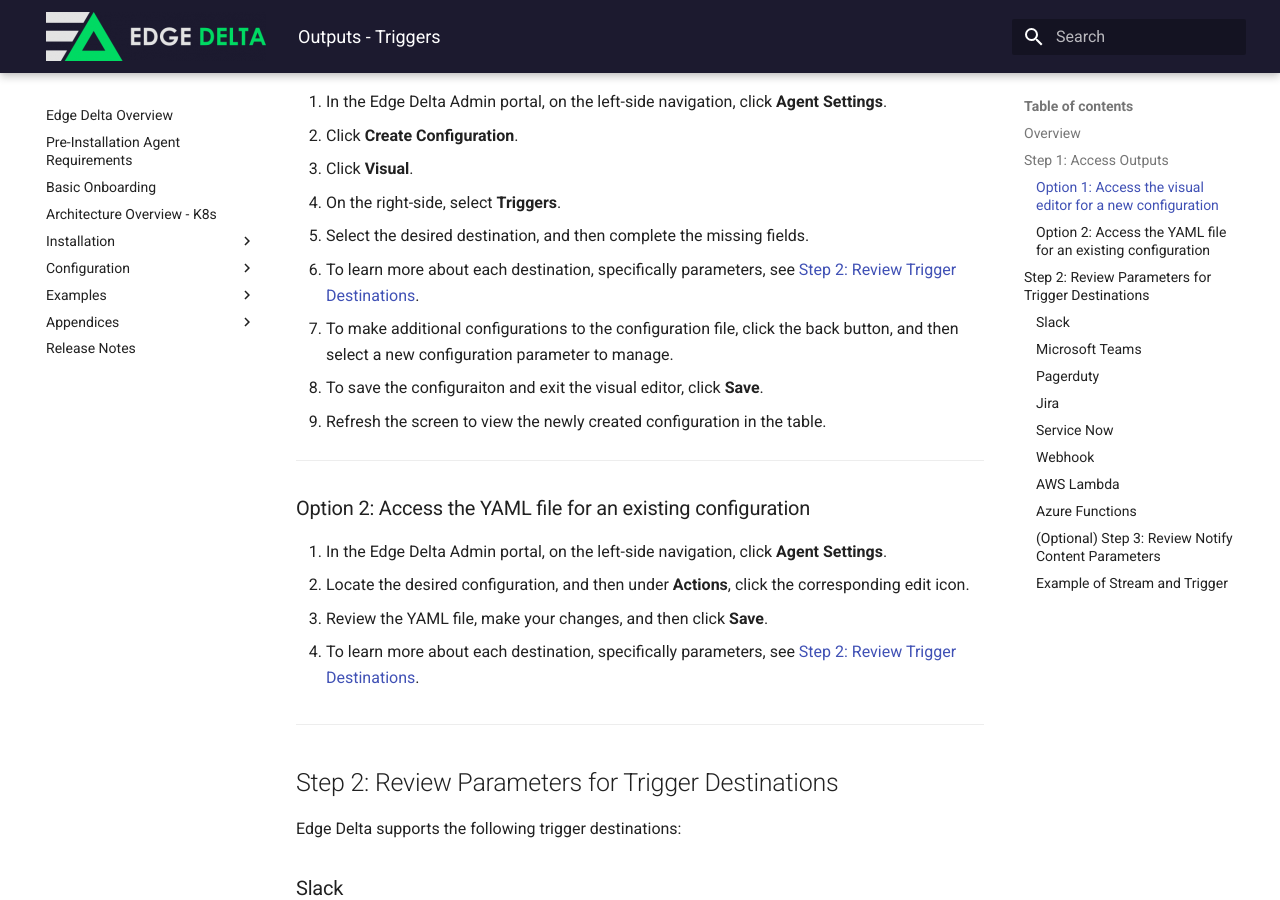
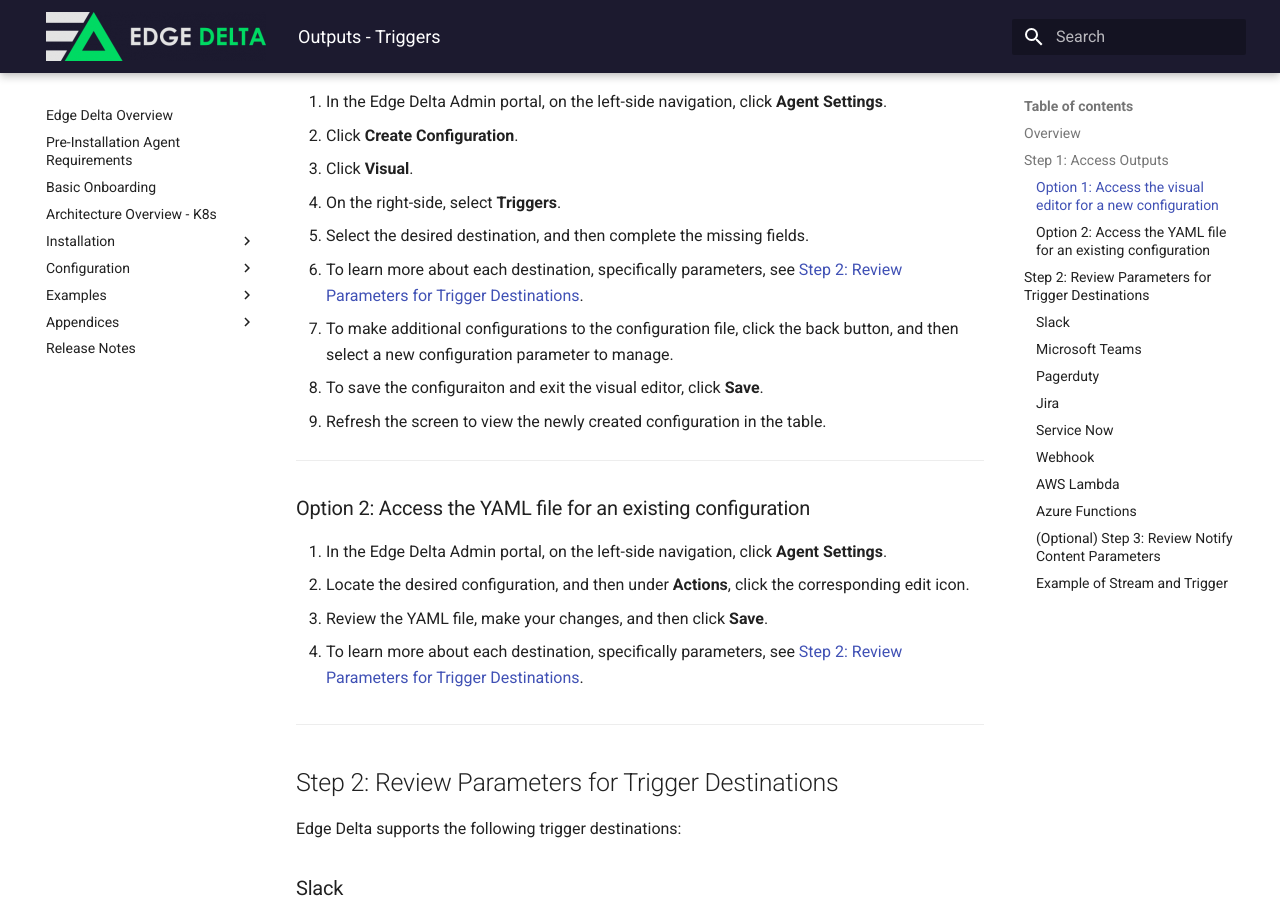
Before and after one commit to edgedelta/docs, an MkDocs documentation site: the page built from docs/configuration/outputs-triggers.md, in a window 1280 px wide and 900 px high, scrolled down 917 px. Built offline with MkDocs 1.6.1 and Material for MkDocs 9.7.7, drawn with Linux system fonts in a browser that asks for light colours.

Commit message:
Update outputs-triggers.md

```diff
--- a/docs/configuration/outputs-triggers.md
+++ b/docs/configuration/outputs-triggers.md
@@ -42,7 +42,7 @@ At a high level, there are 2 ways to manage **Outputs**:
 4. On the right-side, select **Triggers**.
 5. Select the desired destination, and then complete the missing fields.
 
-  * To learn more about each destination, specifically parameters, see [Step 2: Review Trigger Destinations](#step-2-review-trigger-destinations).
+  * To learn more about each destination, specifically parameters, see [Step 2: Review Parameters for Trigger Destinations](#step-2-review-parameters-for-trigger-destinations).
 
 6. To make additional configurations to the configuration file, click the back button, and then select a new configuration parameter to manage.
 7. To save the configuraiton and exit the visual editor, click **Save**.
@@ -56,7 +56,7 @@ At a high level, there are 2 ways to manage **Outputs**:
 2. Locate the desired configuration, and then under **Actions**, click the corresponding edit icon.
 3. Review the YAML file, make your changes, and then click **Save**.
 
-* To learn more about each destination, specifically parameters, see [Step 2: Review Trigger Destinations](#step-2-review-trigger-destinations).
+* To learn more about each destination, specifically parameters, see [Step 2: Review Parameters for Trigger Destinations](#step-2-review-parameters-for-trigger-destinations).
 
 ***
 
```
